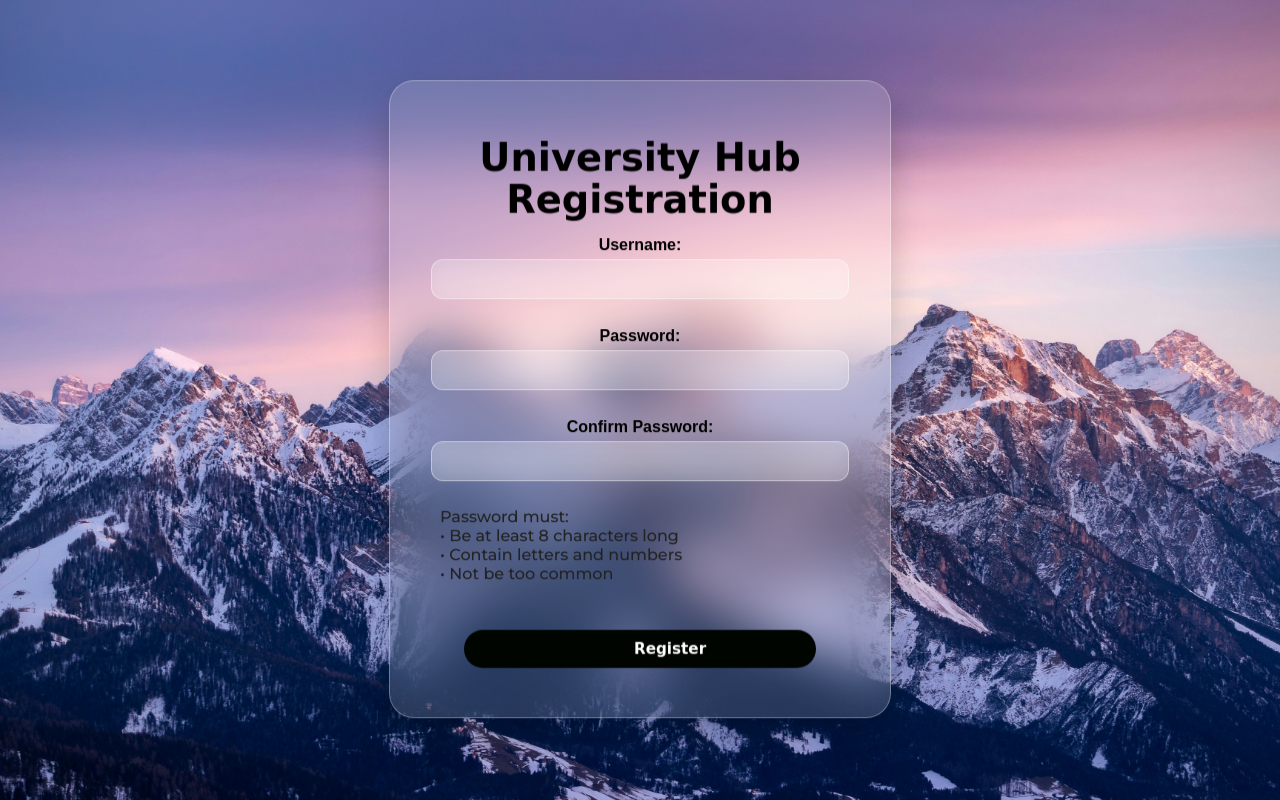
After one commit to sidoxsinu/universityhub, a Django app: page /register/ in a window 1280 px wide. The commit adds this page. Run offline with Django 5.2, Linux system fonts and the light colour scheme; some web fonts are replaced.

Commit message:
Better Redirection Added

```diff
--- a/academic_app/forms.py
+++ b/academic_app/forms.py
@@ -1,3 +1,4 @@
+from django import forms
 from django.forms import ModelForm, TextInput, EmailInput, Select
 from .models import Student
 
@@ -11,3 +12,16 @@ class StudentRegistrationForm(ModelForm):
             'email': EmailInput(attrs={'class': 'form-control'}),
             'department': Select(attrs={'class': 'form-control'}),
         }
+
+
+class RegisterForm(forms.Form):
+    username = forms.CharField(widget=forms.TextInput(attrs={'class':'form-control'}))
+
+    password = forms.CharField(
+        widget=forms.PasswordInput(attrs={'class':'form-control'}),
+        help_text="Password must be at least 8 characters and contain letters and numbers."
+    )
+
+    confirm_password = forms.CharField(
+        widget=forms.PasswordInput(attrs={'class':'form-control'})
+    )
--- a/academic_app/urls.py
+++ b/academic_app/urls.py
@@ -3,12 +3,16 @@ from . import views
 from django.contrib.auth import views as auth_views   # ← ADD THIS
 
 urlpatterns = [
-    path('', views.home, name='home'),
-
+    path('', auth_views.LoginView.as_view(template_name='first_page.html'), name='first_page'),  # ← ADD THIS
+    path('home/', views.home, name='home'),
     path('login/', auth_views.LoginView.as_view(template_name='login.html'), name='login'),  # ← ADD THIS
-
     path('contact/', views.contact, name='contact'),
     path('department/', views.department, name='department'),
     path('student_registration/', views.student_registration, name='student_registration'),
     path('registration_success/', views.registration_success, name='registration_success'),
-]
+    path('register/', views.register, name='register'),
+   path(
+    'logout/',
+    auth_views.LogoutView.as_view(template_name='logout.html'),
+    name='logout'
+) ]
--- a/academic_app/views.py
+++ b/academic_app/views.py
@@ -1,20 +1,25 @@
 from django.shortcuts import render, redirect
 from .models import Department, Student
-from .forms import StudentRegistrationForm
+from .forms import RegisterForm, StudentRegistrationForm
+
 
 def home(request):
     return render(request,'home.html')
 
+
 def contact(request):
     return render(request,'contact.html')
+
 
 def department(request):
     return render(request, 'department.html', {
         "departments": Department.objects.all()
     })
 
+
 def registration_success(request):
     return render(request, 'registration_success.html')
+
 
 def student_registration(request):
     if request.method == 'POST':
@@ -24,5 +29,18 @@ def student_registration(request):
             return redirect('registration_success')
     else:
         form = StudentRegistrationForm()
+
     departments = Department.objects.all()
     return render(request, 'student_registration.html', {'form': form, 'departments': departments})
+
+
+def register(request):
+    if request.method == 'POST':
+        form = RegisterForm(request.POST)
+        if form.is_valid():
+            form.save()
+            return redirect('registration_success')
+    else:
+        form = RegisterForm()
+
+    return render(request, 'register.html', {'form': form})
--- a/static/css/style.css
+++ b/static/css/style.css
@@ -3,7 +3,8 @@
 @import url('https://fonts.googleapis.com/css2?family=Montserrat:wght@500;700&display=swap');
 @import url('https://api.fontshare.com/v2/css?f[]=literata@1&display=swap');
 @import url('https://api.fontshare.com/v2/css?f[]=bonny@300&display=swap');
-
+@import url('https://api.fontshare.com/v2/css?f[]=stardom@400&display=swap');
+@import url('https://fonts.googleapis.com/css2?family=Roboto:wght@400;500&display=swap');
 body {
     font-family: 'Literata', serif;
     margin: 0;
@@ -29,6 +30,7 @@ body {
     padding: 30px;
     border-radius: 25px;
     text-align: center;
+    max-height: fit-content;
 
     /* The Glass Effect */
     background: rgba(255, 255, 255, 0.15); /* More transparent to show background colors */
@@ -114,6 +116,60 @@ a:hover {
     transform: translateY(-2px) scale(1.05);
 }
 
+/* Input fields */
+input {
+    width: 90%;
+    padding: 10px;
+    border-radius: 12px;
+    border: 1px solid rgba(255,255,255,0.4);
+    margin-top: 5px;
+    margin-bottom: 10px;
+
+    background: rgba(255,255,255,0.2);
+    backdrop-filter: blur(10px);
+
+    font-family: 'Montserrat', sans-serif;
+    font-size: 0.9rem;
+}
+
+input:focus{
+    outline: none;
+    border: 1px solid #000;
+    background: rgba(255,255,255,0.35);
+}
+
+label{
+    font-family: 'Stardom', sans-serif;
+    font-weight: 600;
+    color: #000;
+}
+
+.password-help{
+    font-size: 1.00rem;
+    color: #222;
+    text-align: left;
+    margin-left: 20px;
+    font-family: 'Montserrat', sans-serif;
+}
+select{
+    width:60%;
+    padding:10px;
+    border-radius:10px;
+    border:none;
+    background:rgba(255,255,255,0.7);
+    margin-top:10px;
+}
+button{
+    width:80%;
+    padding:12px;
+    border-radius:25px;
+    border:none;
+    margin-top:20px;
+    background:rgba(255,255,255,0.7);
+    cursor:pointer;
+    font-weight:600;
+}
+
 /* Animations */
 @keyframes float { 0%, 100% { transform: translateY(0px); } 50% { transform: translateY(-10px); } }
 @keyframes textFloat { 0%, 100% { transform: translateY(0px); } 50% { transform: translateY(-4px); } }
--- a/templates/home.html
+++ b/templates/home.html
@@ -27,7 +27,10 @@
 
 <a href="{% url 'student_registration' %}">Students</a>
 
-<a href="{% url 'login' %}" class="login-btn">Login</a>
+<form action="{% url 'logout' %}" method="post">
+    {% csrf_token %}
+    <button type="submit" class="login-btn">Logout</button>
+</form>
 
 </div>
 
--- a/templates/login.html
+++ b/templates/login.html
@@ -21,11 +21,11 @@
     <label>Password:</label><br>
     {{ form.password }}<br><br>
 
-    <button type="submit">Login</button>
+    <a href="{% url 'home' %}" class="login-btn">Login</a>
 </form>
 
 <p>Don't have an account?</p>
-<a href="/student_registration/">Register</a>
+<a href="/register/">Register</a>
 
 </div>
 
--- /dev/null
+++ b/templates/register.html
@@ -0,0 +1,35 @@
+{% load static %}
+{% block content %}
+<!DOCTYPE html>
+<html>
+<head>
+    <title>University Hub Registration</title>
+    <link rel="stylesheet" href="{% static 'css/style.css' %}">
+</head>
+<body>
+<div class="container">
+<h1>University Hub Registration</h1>
+<form method="post">
+    {% csrf_token %}
+
+    <label>Username:</label><br>
+    {{ form.username }}<br><br>
+
+    <label>Password:</label><br>
+{{ form.password }}
+<br><br>
+
+    <label>Confirm Password:</label><br>
+{{ form.confirm_password }}
+
+<p class="password-help">
+Password must:
+<br>• Be at least 8 characters long
+<br>• Contain letters and numbers
+<br>• Not be too common
+</p><br><button type="submit" class="login-btn">Register</button>
+</form>
+</div>
+</body>
+</html>
+{% endblock %}
--- a/universityhub/settings.py
+++ b/universityhub/settings.py
@@ -125,3 +125,5 @@ STATIC_URL = 'static/'
 STATICFILES_DIRS = [BASE_DIR / "static"]
 STATIC_ROOT = BASE_DIR / "staticfiles"
 STATICFILES_STORAGE = 'whitenoise.storage.CompressedManifestStaticFilesStorage'
+LOGIN_REDIRECT_URL = '/home/'
+LOGOUT_REDIRECT_URL = '/logout/'
```
Also changed, not shown: academic_app/models.py (+8 -0 lines), templates/first_page.html (added, +15 -0 lines), templates/logout.html (+18 -5 lines), db.sqlite3.
